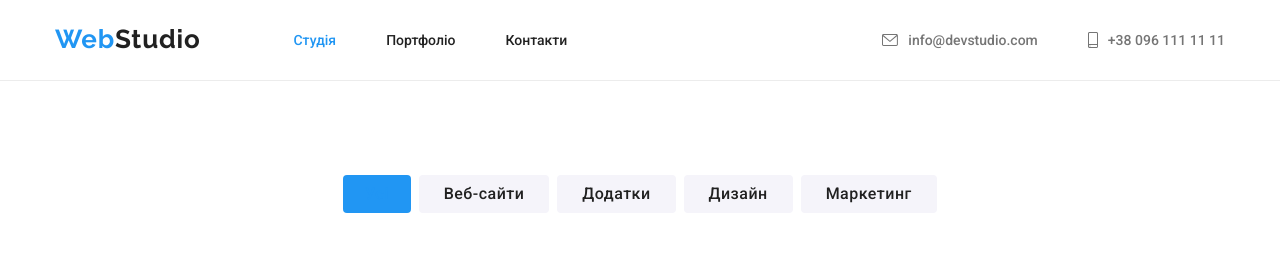
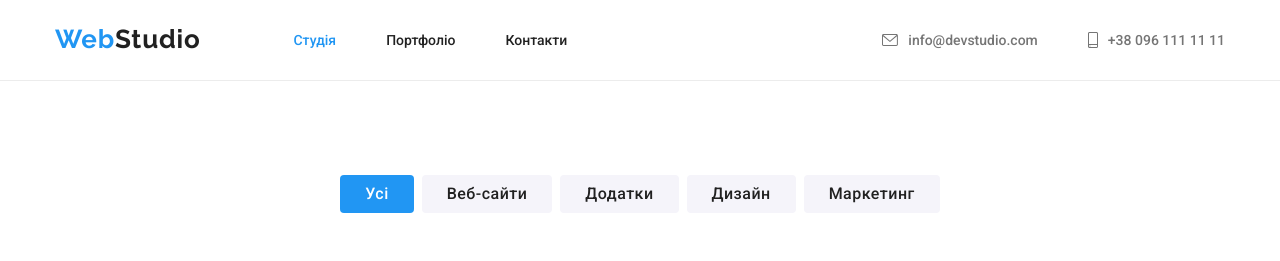
Before and after one commit to AVykhopen/goit-markup-hw-04, a plain HTML site: page portfolio.html in a window 1280 px wide. In both pictures the pointer is over the button "Усі". Shown: the top 261 px of the page. Drawn offline with nearby package versions, Linux system fonts and the light colour scheme.

Commit message:
задає ховер кнопкам портфоліо

```diff
--- a/css/styles.css
+++ b/css/styles.css
@@ -431,13 +431,10 @@ url('../images/BGimg.jpg');
   border-radius: 4px;
   font-style: normal;
 }
-.button-list .btn:hover,
-.button-list .btn:focus {
-  color: var(--accent-color);
-}
 .button-list .other:hover,
 .button-list .other:focus {
-  color: var(--accent-color);
+  color: var(--secondary-text-color);
+  background-color: var(--accent-color);
 }
 .portfolio-list {
   display: flex;
--- a/portfolio.html
+++ b/portfolio.html
@@ -60,7 +60,7 @@
         <div class="container">
           <h1 class="visually-hidden">Портфоліо</h1>
           <ul class="button-list">
-            <li><button type="button" class="btn">Усі</button></li>
+            <li><button type="button" class="other">Усі</button></li>
             <li><button type="button" class="other">Веб-сайти</button></li>
             <li><button type="button" class="other">Додатки</button></li>
             <li><button type="button" class="other">Дизайн</button></li>
```
